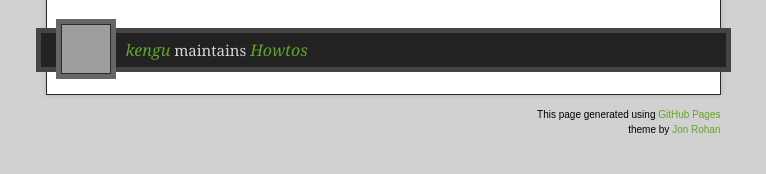
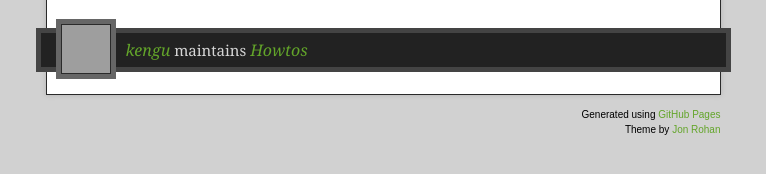
Before and after one commit to kengu/howtos, a Jekyll site: the page built from index.md, in a window 1280 px wide. Shown: the part 382-556 px from the top of the page, without its empty margins (257-1023 px from the left). Built offline with Jekyll 4.4.1, drawn with Linux system fonts in a browser that asks for light colours; nearby versions of some CDN libraries; grey boxes are pictures that could not be loaded.

Commit message:
Update _layouts/index.html

```diff
--- a/_layouts/index.html
+++ b/_layouts/index.html
@@ -54,7 +54,7 @@
       <p><a href="https://github.com/kengu" class="avatar"><img src="https://secure.gravatar.com/avatar/9bb442a2eb6baaeabdaa3485d4100cbe?s=30&amp;d=https://a248.e.akamai.net/assets.github.com%2Fimages%2Fgravatars%2Fgravatar-140.png" width="48" height="48"/></a> <a href="https://github.com/kengu">kengu</a> maintains <a href="https://github.com/kengu/howtos">Howtos</a></p>
       </div>
       <div class="creds">
-        <small>This page generated using <a href="https://pages.github.com/">GitHub Pages</a><br/>theme by <a href="http://twitter.com/jonrohan/">Jon Rohan</a></small>
+        <small>Generated using <a href="https://pages.github.com/">GitHub Pages</a><br/>Theme by <a href="http://twitter.com/jonrohan/">Jon Rohan</a></small>
       </div>
     </footer>
   </div>
```
